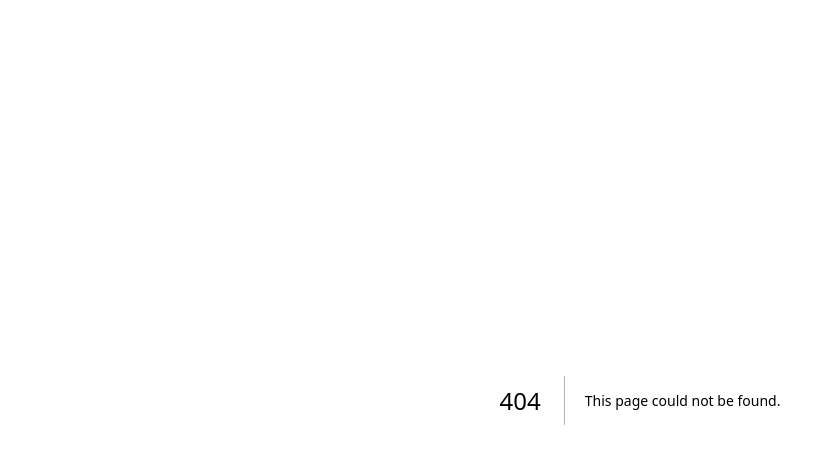
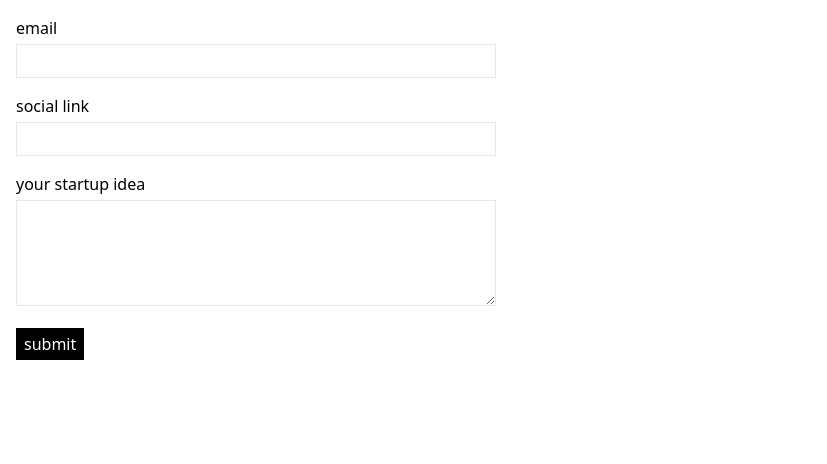
Before and after one commit to tanmaik/startup-ideas, a Next.js app: page /submit in a window 1280 px wide. Before the commit this address had no page. Shown: the top 464 px of the page, without its empty margins (0-827 px from the left). Built offline with nearby package versions, Linux system fonts and the light colour scheme.

Commit message:
finish submit page

```diff
--- a/app/actions.js
+++ b/app/actions.js
@@ -3,6 +3,7 @@
 import { redirect } from "next/navigation";
 import prisma from "@/lib/prisma";
 async function submitIdea(formData) {
+  console.log("submitIdea", formData);
   const description = formData.get("description");
   const email = formData.get("email");
   const link = formData.get("link");
--- /dev/null
+++ b/app/submit/page.js
@@ -0,0 +1,55 @@
+import { submitIdea } from "@/app/actions";
+
+export default function Submit() {
+  return (
+    <div className="p-4 max-w-lg">
+      <form action={submitIdea} className="space-y-4">
+        <div>
+          <label htmlFor="email" className="block mb-1">
+            email
+          </label>
+          <input
+            type="email"
+            id="email"
+            name="email"
+            required
+            className="w-full px-2 py-1 border"
+          />
+        </div>
+
+        <div>
+          <label htmlFor="link" className="block mb-1">
+            social link
+          </label>
+          <input
+            type="url"
+            id="link"
+            name="link"
+            className="w-full px-2 py-1 border"
+          />
+        </div>
+
+        <div>
+          <label htmlFor="description" className="block mb-1">
+            your startup idea
+          </label>
+          <textarea
+            id="description"
+            name="description"
+            required
+            className="w-full px-2 py-1 border"
+            rows="4"
+          ></textarea>
+        </div>
+        <div>
+          <button
+            type="submit"
+            className="px-2 py-1 bg-black text-white hover:bg-gray-800"
+          >
+            submit
+          </button>
+        </div>
+      </form>
+    </div>
+  );
+}
--- a/package.json
+++ b/package.json
@@ -18,6 +18,7 @@
     "eslint": "^8",
     "eslint-config-next": "14.2.13",
     "postcss": "^8",
+    "prisma": "^5.20.0",
     "tailwindcss": "^3.4.1"
   }
 }
```
Also changed, not shown: 2 other files (tests, documents, lock files or other folders).
